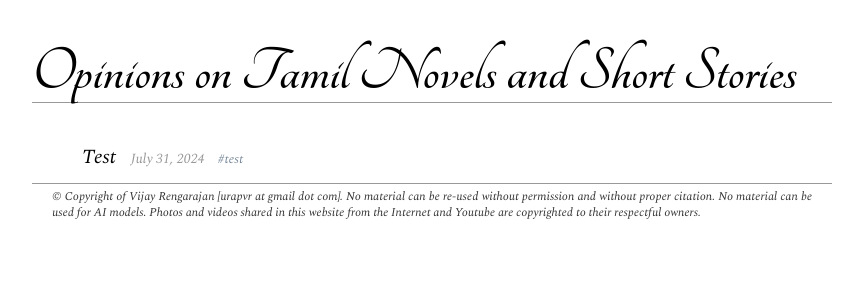
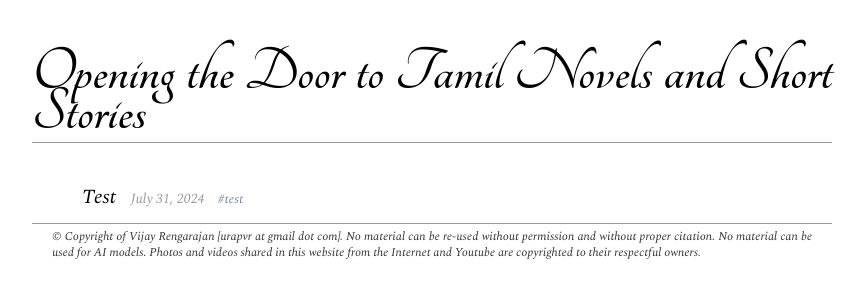
Before and after one commit to apvijay/ink, a Jekyll site: the page built from index.md, in a window 1280 px wide. Shown: the top 300 px of the page, without its empty margins (208-1074 px from the left). Built offline with Jekyll 4.4.1, drawn with Linux system fonts in a browser that asks for light colours; some web fonts are replaced; Markdown is read by kramdown in place of the engine named in the settings.

Commit message:
change name of site

```diff
--- a/_config.yml
+++ b/_config.yml
@@ -18,10 +18,10 @@
 # You can create any custom variable you would like, and they will be accessible
 # in the templates via {{ site.myvariable }}.
 
-title: Opinions on Tamil Novels and Short Stories
+title: Opening the Door to Tamil Novels and Short Stories
 email: urapvr@gmail.com
 description: >- # this means to ignore newlines until "baseurl:"
-  "Opinions on Tamil Novels and Short Stories"
+  "Opening the Door to Tamil Novels and Short Stories"
 baseurl: "" # the subpath of your site, e.g. /blog
 url: "https://apvijay.ink" # the base hostname & protocol for your site, e.g. http://example.com
 # twitter_username: jekyllrb
--- a/index.md
+++ b/index.md
@@ -1,6 +1,6 @@
 ---
 layout: home
-title: Opinions on Tamil Novels and Short Stories
+title: Opening the Door to Tamil Novels and Short Stories
 ---
 
 
```
